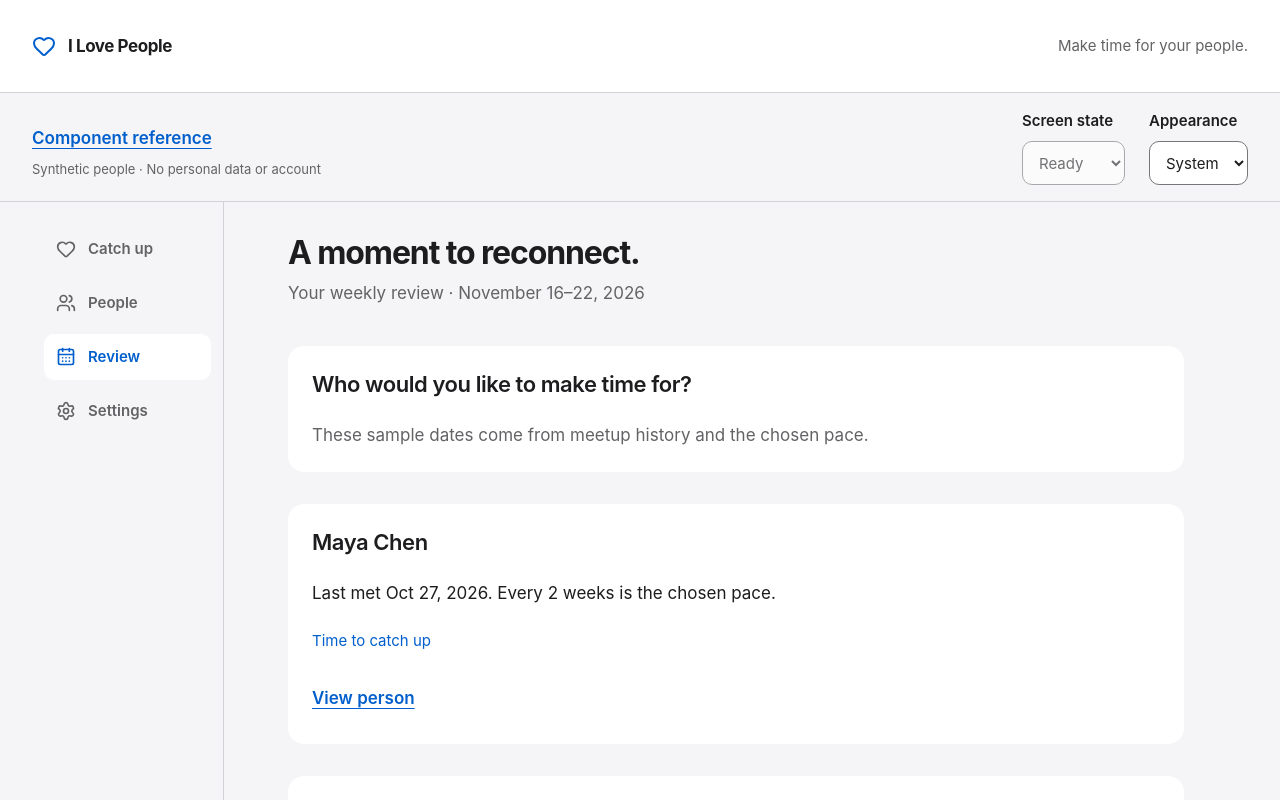
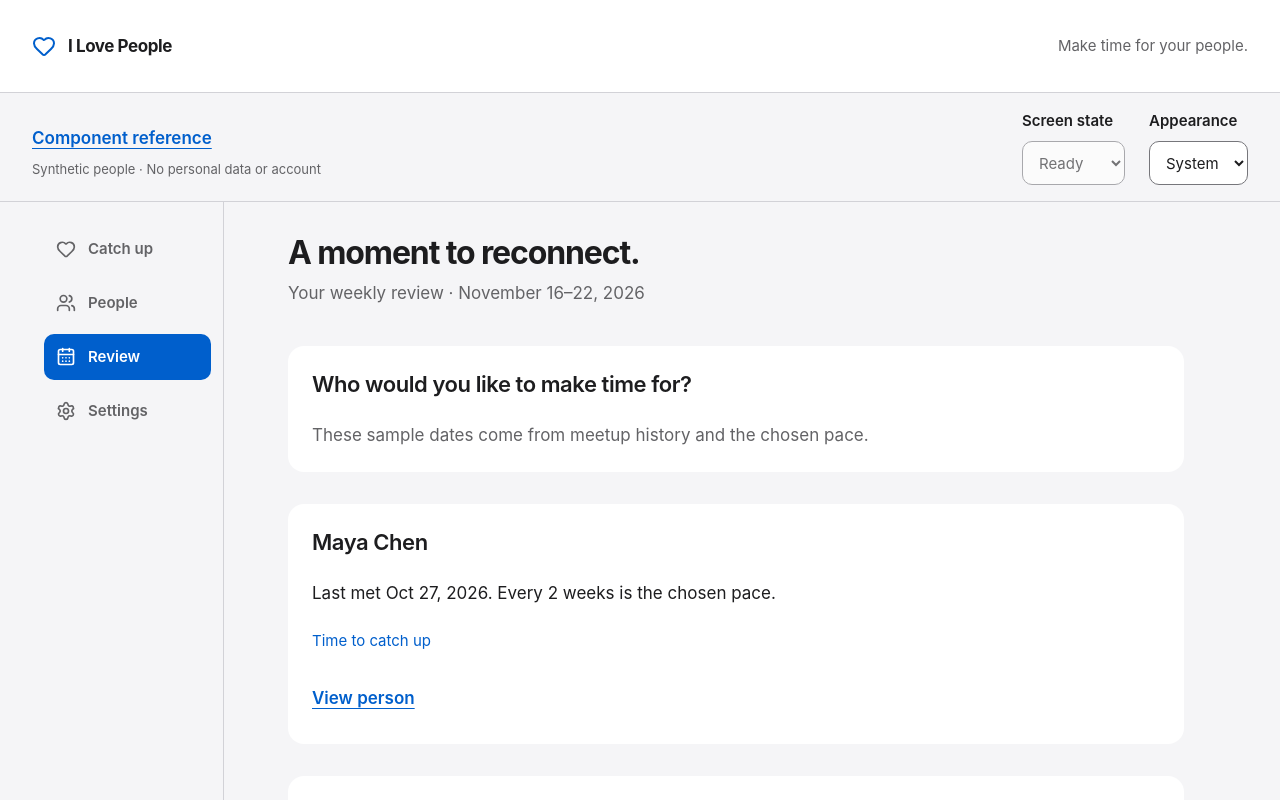
Before and after one commit to TonyL-dev/I-Love-People, a React (Vite) app: page /design/review in a window 1280 px wide. Shown: the top 800 px of the page. Built offline with nearby package versions, Linux system fonts and the light colour scheme.

Commit message:
Keep selected sample navigation contrast stable

```diff
--- a/frontend/src/styles/app.css
+++ b/frontend/src/styles/app.css
@@ -292,8 +292,9 @@ textarea {
   color: var(--color-text);
 }
 .navigation a[aria-current='page'] {
-  color: var(--color-action);
-  background: var(--color-surface);
+  color: var(--color-on-action);
+  background: var(--color-action);
+  transition: none;
 }
 .main-content {
   padding: var(--space-8);
```
